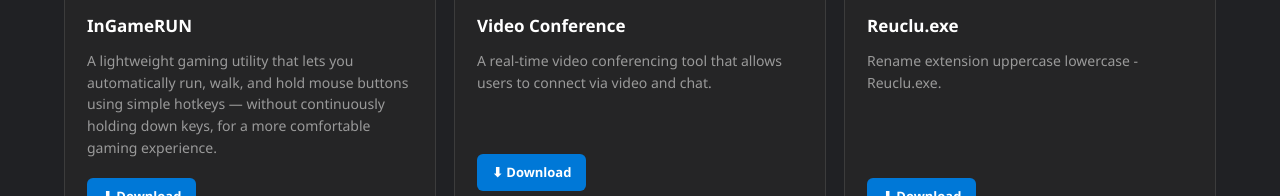
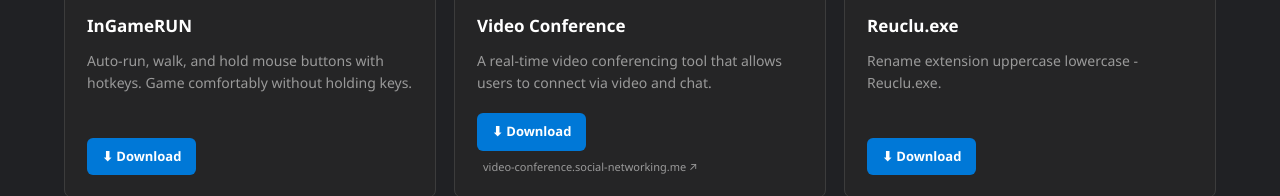
Before and after one commit to OnlyRegistered/appfeedback, a plain HTML site: page index.html in a window 1280 px wide. Shown: the part 1271-1467 px from the top of the page. Drawn offline with Linux system fonts and the light colour scheme.

Commit message:
Remove duplicate InGameRUN entry and update details
Removed duplicate InGameRUN article and updated its description.

```diff
--- a/index.html
+++ b/index.html
@@ -294,7 +294,7 @@
   <article class="card"> <div class="card-top"> <div class="card-icon"><img src="https://onlyregistered.github.io/appfeedback/assets/MP3MetadataFixer.png" alt="MP3 Metadata Fixer icon" class="app-icon"></div> <span class="card-version">v1.0</span> </div> <h3 class="card-title">MP3 Metadata Fixer</h3> <p class="card-desc">Repair and clean up MP3 ID3 tags so your music library stays tidy.</p> <div class="card-actions"> <a href="https://onlyregistered.itch.io/mp3metadatafixer" target="_blank" rel="noopener" class="btn btn-primary btn-sm">⬇ Download</a>  </div> </article>
   <article class="card"> <div class="card-top"> <div class="card-icon"><img src="https://onlyregistered.github.io/appfeedback/assets/MP4MKVMetadataFixer.png" alt="MP4 MKV Metadata Fixer icon" class="app-icon"></div> <span class="card-version">v1.0</span> </div> <h3 class="card-title">MP4 MKV Metadata Fixer</h3> <p class="card-desc">Fix and standardize metadata tags in your video files with one click.</p> <div class="card-actions"> <a href="https://onlyregistered.itch.io/mp4mkvmetadatafixer" target="_blank" rel="noopener" class="btn btn-primary btn-sm">⬇ Download</a>  </div> </article>
   <article class="card"> <div class="card-top"> <div class="card-icon"><img src="https://onlyregistered.github.io/appfeedback/assets/FileNameCleaner.png" alt="File Name Cleaner icon" class="app-icon"></div> <span class="card-version">v1.0</span> </div> <h3 class="card-title">File Name Cleaner</h3> <p class="card-desc">Bulk-rename and sanitize filenames to keep your library clean and consistent.</p> <div class="card-actions"> <a href="https://onlyregistered.itch.io/filenamecleaner" target="_blank" rel="noopener" class="btn btn-primary btn-sm">⬇ Download</a>  </div> </article>
-  <article class="card"> <div class="card-top"> <div class="card-icon"><img src="https://onlyregistered.github.io/appfeedback/assets/InGameRUN.png" alt="InGameRUN icon" class="app-icon"></div> <span class="card-version">v1.3</span> </div> <h3 class="card-title">InGameRUN</h3> <p class="card-desc">A lightweight gaming utility that lets you automatically run, walk, and hold mouse buttons using simple hotkeys — without continuously holding down keys, for a more comfortable gaming experience.</p> <div class="card-actions"> <a href="https://onlyregistered.itch.io/ingamerun" target="_blank" rel="noopener" class="btn btn-primary btn-sm">⬇ Download</a> </div> </article>
+  <article class="card"> <div class="card-top"> <div class="card-icon"><img src="https://onlyregistered.github.io/appfeedback/assets/InGameRUN.png" alt="InGameRUN icon" class="app-icon"></div> <span class="card-version">v1.3</span> </div> <h3 class="card-title">InGameRUN</h3> <p class="card-desc">Auto-run, walk, and hold mouse buttons with hotkeys. Game comfortably without holding keys.</p> <div class="card-actions"> <a href="https://onlyregistered.itch.io/ingamerun" target="_blank" rel="noopener" class="btn btn-primary btn-sm">⬇ Download</a> </div> </article>
   <article class="card"> <div class="card-top"> <div class="card-icon"><img src="https://onlyregistered.github.io/appfeedback/assets/VideoConference.png" alt="Video Conference icon" class="app-icon"></div> <span class="card-version">v1.0</span> </div> <h3 class="card-title">Video Conference</h3> <p class="card-desc">A real-time video conferencing tool that allows users to connect via video and chat.</p> <div class="card-actions"> <a href="https://onlyregistered.itch.io/videoconference" target="_blank" rel="noopener" class="btn btn-primary btn-sm">⬇ Download</a>  <a href="https://video-conference.social-networking.me/" target="_blank" rel="noopener" class="legacy-link" title="Opens an external Spaxsum™ project website in a new tab.">video-conference.social-networking.me ↗</a></div></article>
   <article class="card"> <div class="card-top"> <div class="card-icon" aria-hidden="true">🧰</div> <span class="card-version">v1.0</span> </div> <h3 class="card-title">Reuclu.exe</h3> <p class="card-desc">Rename extension uppercase lowercase - Reuclu.exe.</p> <div class="card-actions"> <a href="https://onlyregistered.itch.io/reucluexe" target="_blank" rel="noopener" class="btn btn-primary btn-sm">⬇ Download</a>  </div> </article>
   <article class="card"> <div class="card-top"> <div class="card-icon"><img src="https://onlyregistered.github.io/appfeedback/assets/CleanHardDrive.png" alt="Clean Hard Drive icon" class="app-icon"></div> <span class="card-version">v2.0</span> </div> <h3 class="card-title">Clean Hard Drive</h3> <p class="card-desc">Quickly scan and clean junk files to free up disk space and boost performance.</p> <div class="card-actions"> <a href="https://onlyregistered.itch.io/cleanharddrive" target="_blank" rel="noopener" class="btn btn-primary btn-sm">⬇ Download</a>  </div> </article>
```
